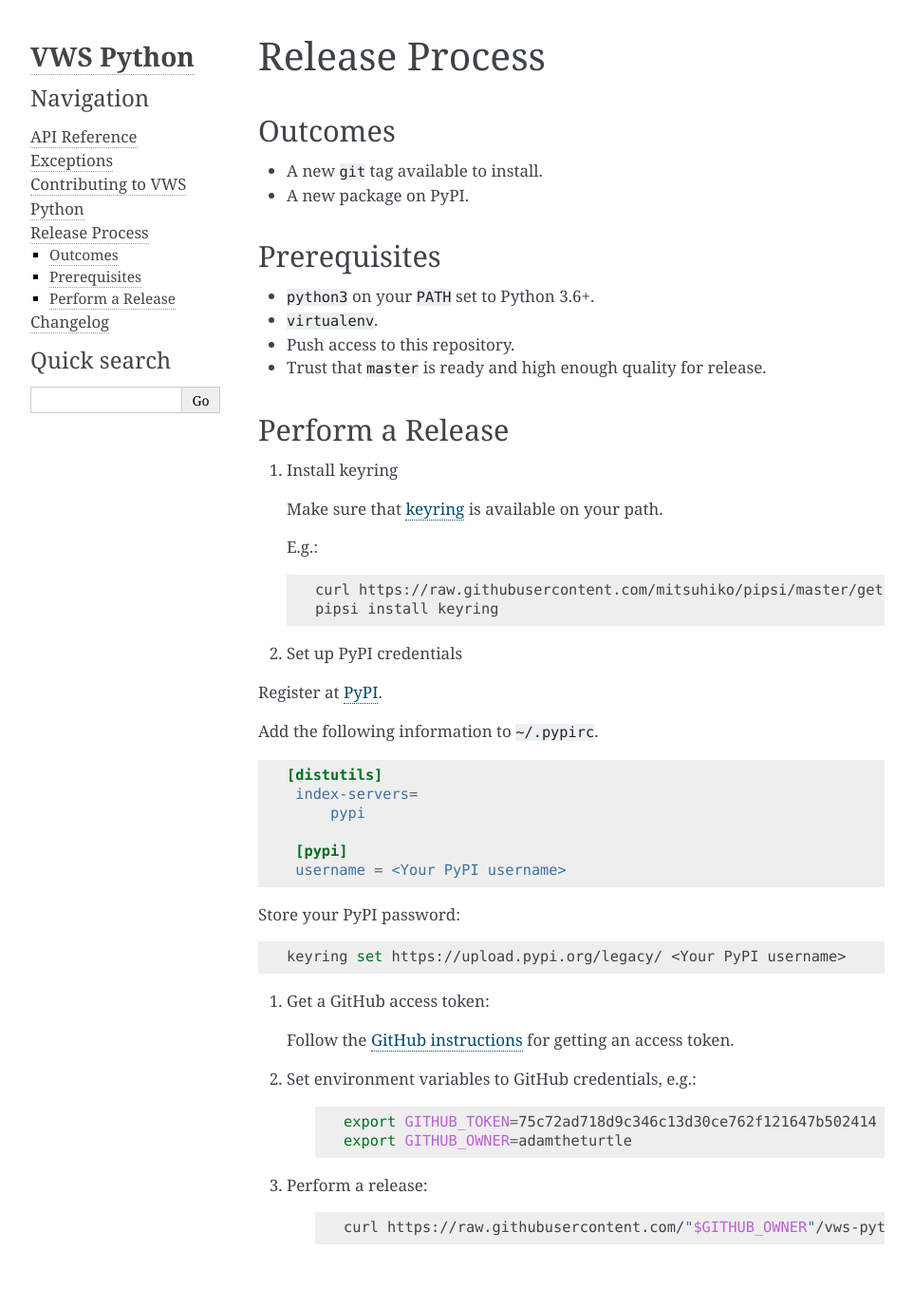
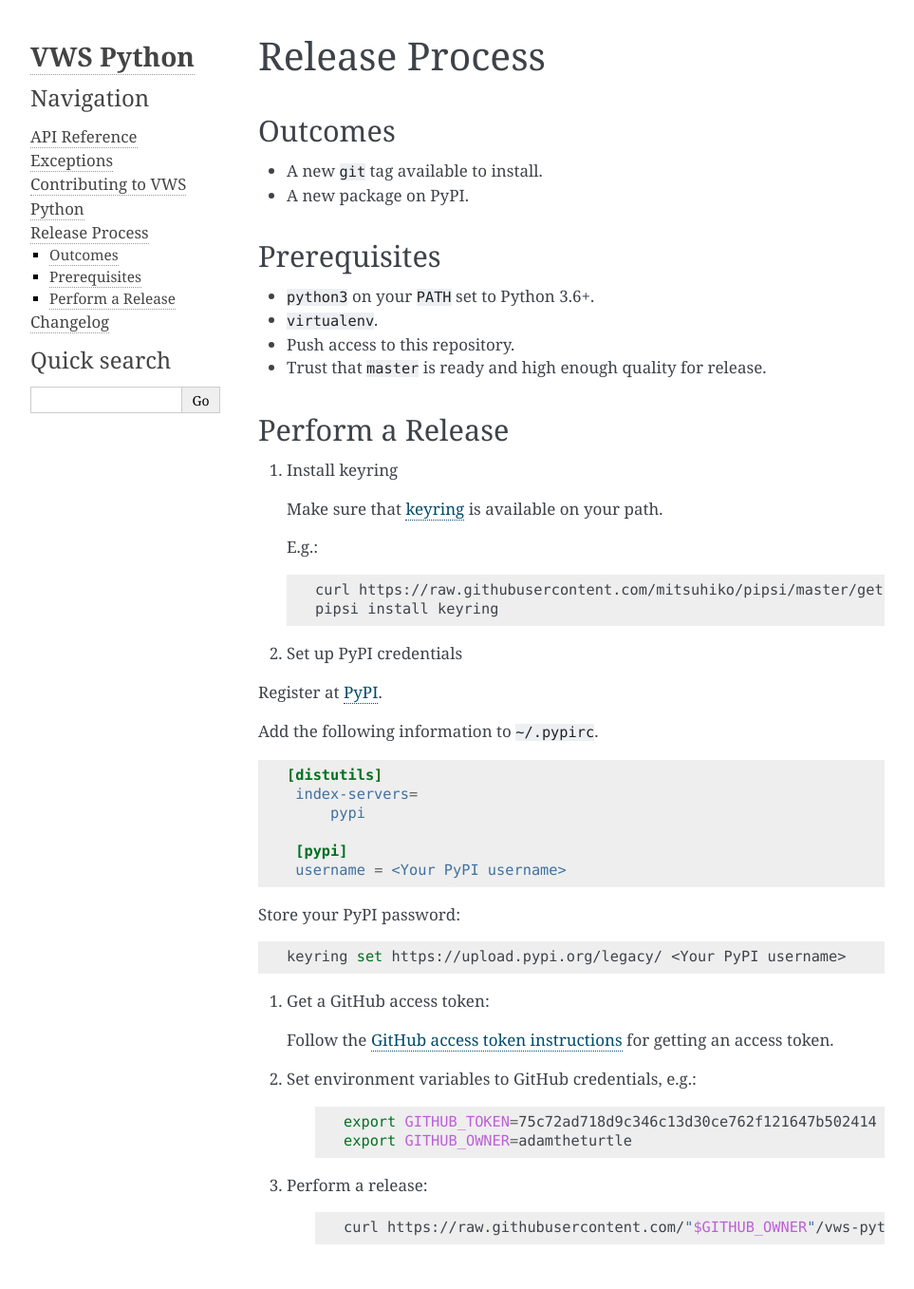
Before and after one commit to VWS-Python/vws-python, a Sphinx documentation site: the page built from docs/source/release-process.rst, in a window 1280 px wide. Shown: the whole page at 95% size, without its empty margins (148-1111 px from the left). Built offline with Sphinx 7.4.7, drawn with Linux system fonts in a browser that asks for light colours.

Commit message:
Fix a linkcheck redirect warning

```diff
--- a/docs/source/release-process.rst
+++ b/docs/source/release-process.rst
@@ -52,7 +52,7 @@
 
 #. Get a GitHub access token:
 
-   Follow the `GitHub instructions <https://help.github.com/articles/creating-a-personal-access-token-for-the-command-line/>`__ for getting an access token.
+   Follow the `GitHub access token instructions`_ for getting an access token.
 
 #. Set environment variables to GitHub credentials, e.g.:
 
@@ -66,3 +66,5 @@
     .. code:: sh
 
        curl https://raw.githubusercontent.com/"$GITHUB_OWNER"/vws-python/master/admin/release.sh | bash
+
+.. _GitHub access token instructions: https://help.github.com/en/github/authenticating-to-github/creating-a-personal-access-token-for-the-command-line/
```
